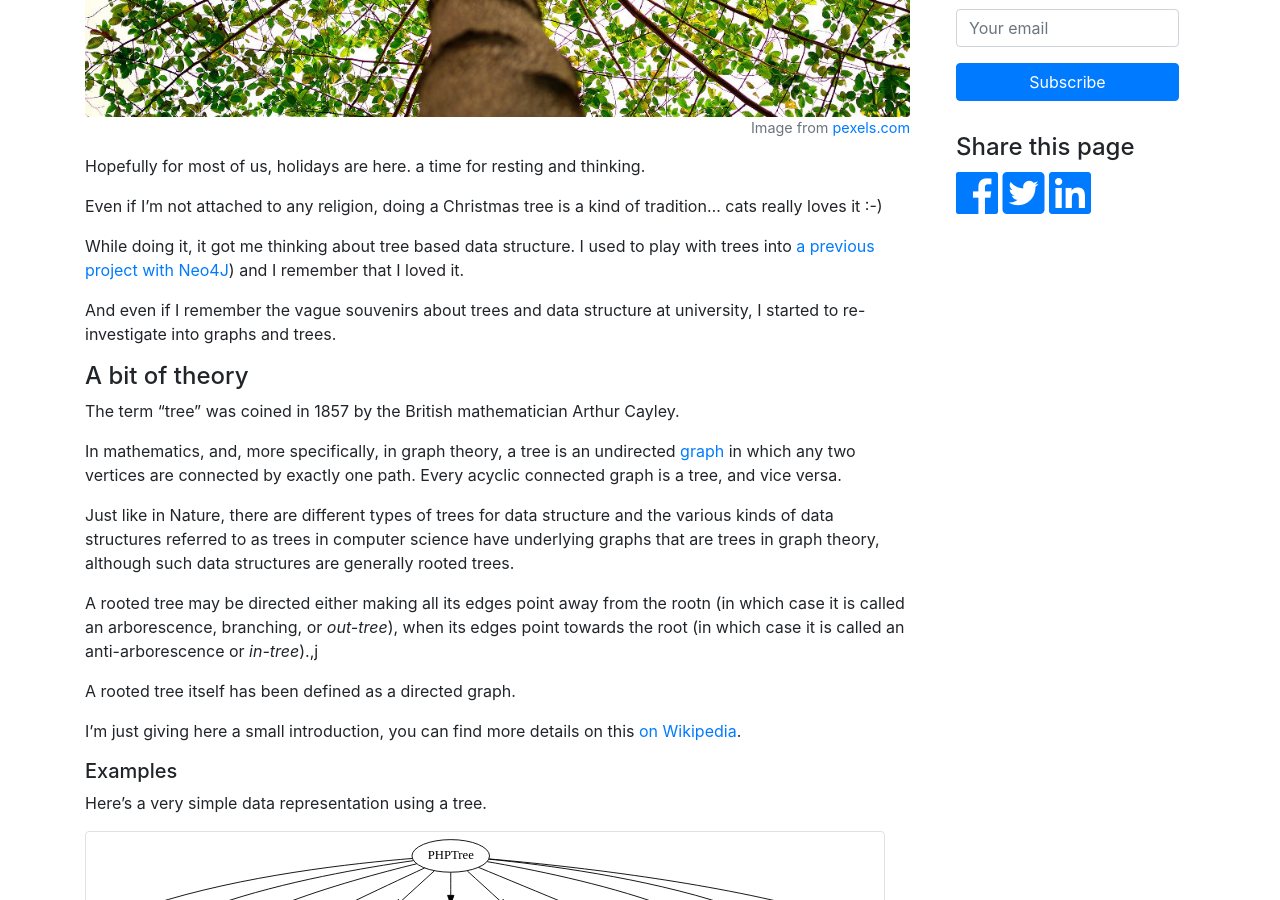
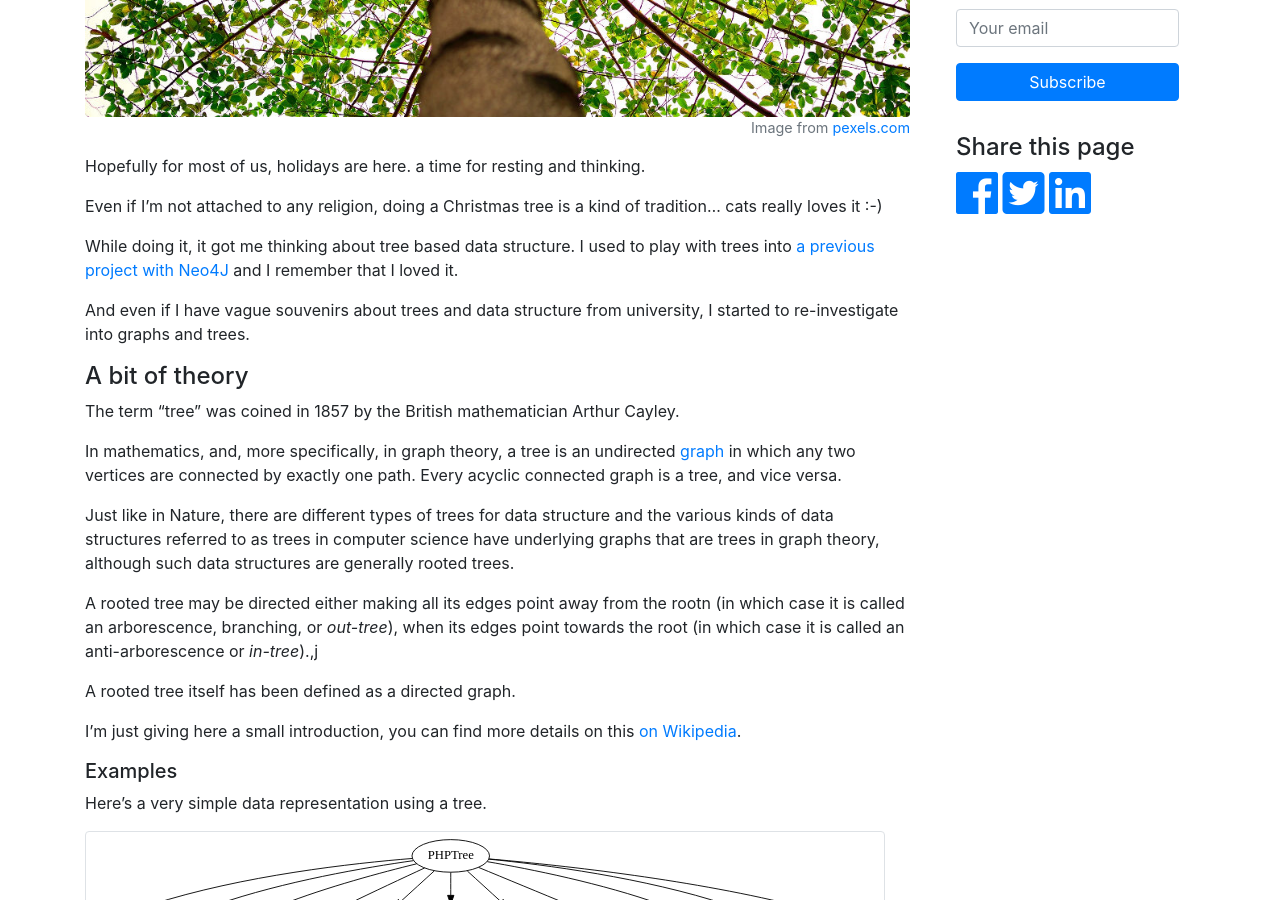
Before and after one commit to drupol/not-a-number.io, a Jekyll site: the page built from _posts/dev/2018-12-27-phptree-a-fast-tree-implementation.md, in a window 1280 px wide and 900 px high, scrolled down 619 px. Built offline with Jekyll 4.4.1, drawn with Linux system fonts in a browser that asks for light colours; nearby versions of some CDN libraries; comment, search, counter and statistics services are not loaded.

Commit message:
Small modifications here and there.

```diff
--- a/_posts/dev/2018-12-27-phptree-a-fast-tree-implementation.md
+++ b/_posts/dev/2018-12-27-phptree-a-fast-tree-implementation.md
@@ -12,9 +12,9 @@ Hopefully for most of us, holidays are here. a time for resting and thinking.
 
 Even if I'm not attached to any religion, doing a Christmas tree is a kind of tradition... cats really loves it :-)
 
-While doing it, it got me thinking about tree based data structure. I used to play with trees into [a previous project with Neo4J]({% post_url 2018-01-01-discovering-a-new-database-neo4j %})) and I remember that I loved it.
+While doing it, it got me thinking about tree based data structure. I used to play with trees into [a previous project with Neo4J]({% post_url 2018-01-01-discovering-a-new-database-neo4j %}) and I remember that I loved it.
 
-And even if I remember the vague souvenirs about trees and data structure at university, I started to re-investigate into graphs and trees.
+And even if I have vague souvenirs about trees and data structure from university, I started to re-investigate into graphs and trees.
 
 <!--break-->
 
```
